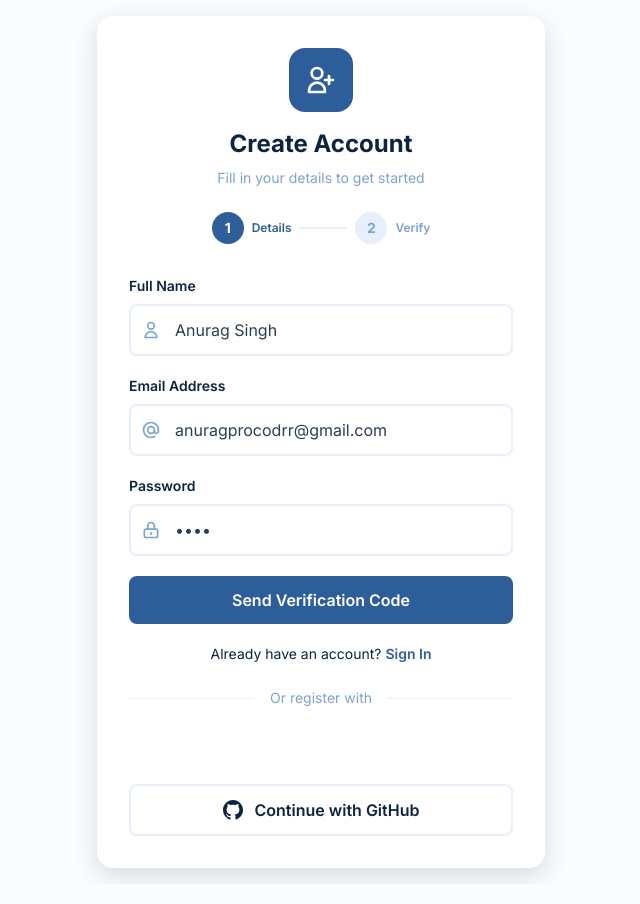
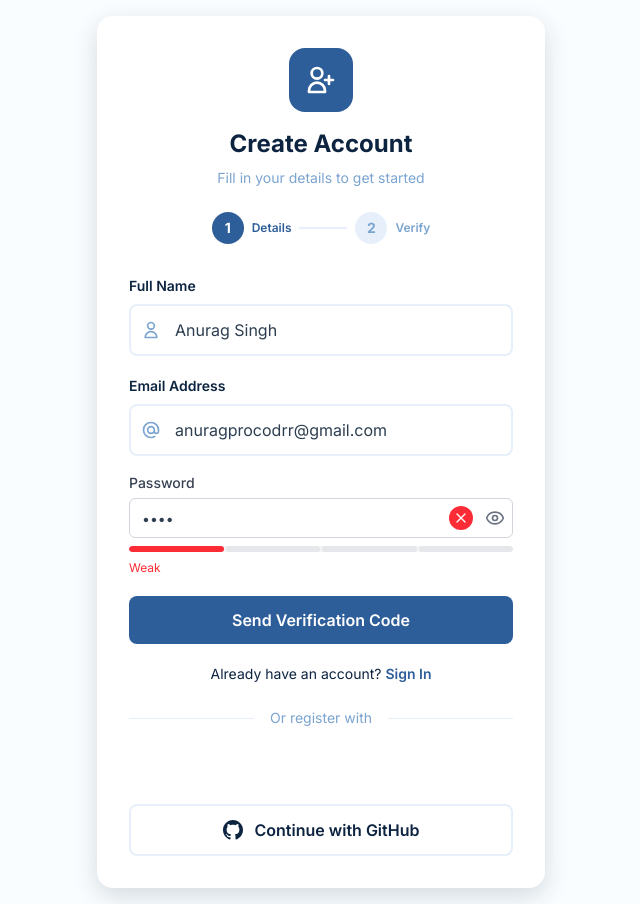
Before and after one commit to VarunMendre/Personal-Cloud-Drive, a React (Vite) app in the folder client/: page /register in a window 1280 px wide. Shown: the whole page, without its empty margins (319-959 px from the left). Built offline with nearby package versions, Linux system fonts and the light colour scheme; no server answers.

Commit message:
Password Strength animation

```diff
--- a/client/src/Register.jsx
+++ b/client/src/Register.jsx
@@ -7,6 +7,7 @@ import DOMPurify from "dompurify";
 import { loginWithGoogle } from "../src/apis/loginWithGoogle";
 import { Alert, AlertTitle, AlertDescription } from "./components/lightswind/alert";
 import { CheckCircle } from "lucide-react";
+import { PasswordStrengthIndicator } from "./components/lightswind/password-strength-indicator";
 
 const Register = () => {
   const BASE_URL = import.meta.env.VITE_BASE_URL;
@@ -308,29 +309,16 @@ const Register = () => {
 
               {/* Password Field */}
               <div>
-                <label htmlFor="password" className="block text-sm font-semibold mb-2" style={{ color: '#0D2440' }}>
-                  Password
-                </label>
-                <div className="relative">
-                  <div className="absolute inset-y-0 left-0 pl-3 flex items-center pointer-events-none">
-                    <svg className="w-5 h-5" style={{ color: '#7BA4D0' }} fill="none" stroke="currentColor" viewBox="0 0 24 24">
-                      <path strokeLinecap="round" strokeLinejoin="round" strokeWidth={2} d="M12 15v2m-6 4h12a2 2 0 002-2v-6a2 2 0 00-2-2H6a2 2 0 00-2 2v6a2 2 0 002 2zm10-10V7a4 4 0 00-8 0v4h8z" />
-                    </svg>
-                  </div>
-                  <input
-                    type="password"
-                    id="password"
-                    name="password"
-                    value={formData.password}
-                    onChange={handleChange}
-                    placeholder="Create a password"
-                    required
-                    className="w-full pl-11 pr-4 py-3 border-2 rounded-lg transition-all duration-200 focus:outline-none"
-                    style={{ borderColor: '#E7F0FA', backgroundColor: '#FFFFFF' }}
-                    onFocus={(e) => e.target.style.borderColor = '#2E5E99'}
-                    onBlur={(e) => e.target.style.borderColor = '#E7F0FA'}
-                  />
-                </div>
+                <PasswordStrengthIndicator
+                  value={formData.password}
+                  onChange={(value) => setFormData((prev) => ({ ...prev, password: value }))}
+                  label="Password"
+                  placeholder="Create a password"
+                  showScore={true}
+                  showScoreNumber={false}
+                  showVisibilityToggle={true}
+                  className="w-full"
+                />
               </div>
 
               {/* Send Verification Code Button */}
--- a/client/src/UserSettings.jsx
+++ b/client/src/UserSettings.jsx
@@ -11,6 +11,7 @@ import {
   FaEyeSlash,
 } from "react-icons/fa";
 import { Alert, AlertDescription, AlertTitle } from "./components/lightswind/alert";
+import { PasswordStrengthIndicator } from "./components/lightswind/password-strength-indicator";
 
 function UserSettings() {
   const { user } = useAuth();
@@ -530,53 +531,37 @@ function UserSettings() {
             )}
 
             <div>
-              <label className="block text-sm font-medium text-gray-700 mb-2">
-                New Password
-              </label>
-              <div className="relative">
-                <input
-                  type={showNewPassword ? "text" : "password"}
+              <PasswordStrengthIndicator
                 value={newPassword}
-                  onChange={(e) => setNewPassword(e.target.value)}
+                onChange={(value) => setNewPassword(value)}
+                label="New Password"
                 placeholder="Enter new password"
-                  className="w-full px-4 py-2 border border-gray-300 rounded-lg focus:outline-none focus:ring-2 focus:ring-blue-500 pr-10"
-                  required
-                  minLength={4}
-                  disabled={submitting}
+                showScore={true}
+                showScoreNumber={false}
+                showVisibilityToggle={true}
+                inputProps={{
+                  required: true,
+                  minLength: 4,
+                  disabled: submitting,
+                }}
               />
-                <button
-                  type="button"
-                  onClick={() => setShowNewPassword(!showNewPassword)}
-                  className="absolute right-3 top-1/2 -translate-y-1/2 text-gray-500 hover:text-gray-700"
-                >
-                  {showNewPassword ? <FaEyeSlash /> : <FaEye />}
-                </button>
-              </div>
             </div>
 
             <div>
-              <label className="block text-sm font-medium text-gray-700 mb-2">
-                Confirm New Password
-              </label>
-              <div className="relative">
-                <input
-                  type={showConfirmPassword ? "text" : "password"}
+              <PasswordStrengthIndicator
                 value={confirmPassword}
-                  onChange={(e) => setConfirmPassword(e.target.value)}
+                onChange={(value) => setConfirmPassword(value)}
+                label="Confirm New Password"
                 placeholder="Confirm new password"
-                  className="w-full px-4 py-2 border border-gray-300 rounded-lg focus:outline-none focus:ring-2 focus:ring-blue-500 pr-10"
-                  required
-                  minLength={4}
-                  disabled={submitting}
+                showScore={true}
+                showScoreNumber={false}
+                showVisibilityToggle={true}
+                inputProps={{
+                  required: true,
+                  minLength: 4,
+                  disabled: submitting,
+                }}
               />
-                <button
-                  type="button"
-                  onClick={() => setShowConfirmPassword(!showConfirmPassword)}
-                  className="absolute right-3 top-1/2 -translate-y-1/2 text-gray-500 hover:text-gray-700"
-                >
-                  {showConfirmPassword ? <FaEyeSlash /> : <FaEye />}
-                </button>
-              </div>
             </div>
 
             <button
--- /dev/null
+++ b/client/src/components/lightswind/input.jsx
@@ -0,0 +1,17 @@
+import * as React from "react";
+import { cn } from "../../lib/utils";
+
+export const Input = React.forwardRef(({ className, type, ...props }, ref) => {
+  return (
+    <input
+      type={type}
+      className={cn(
+        "flex h-10 w-full rounded-md border border-gray-300 bg-white px-3 py-2 text-sm placeholder:text-gray-400 focus:outline-none focus:ring-2 focus:ring-blue-500 focus:border-transparent disabled:cursor-not-allowed disabled:opacity-50",
+        className
+      )}
+      ref={ref}
+      {...props}
+    />
+  );
+});
+Input.displayName = "Input";
--- /dev/null
+++ b/client/src/components/lightswind/label.jsx
@@ -0,0 +1,16 @@
+import * as React from "react";
+import { cn } from "../../lib/utils";
+
+export const Label = React.forwardRef(({ className, ...props }, ref) => {
+  return (
+    <label
+      ref={ref}
+      className={cn(
+        "text-sm font-medium leading-none text-gray-700 peer-disabled:cursor-not-allowed peer-disabled:opacity-70",
+        className
+      )}
+      {...props}
+    />
+  );
+});
+Label.displayName = "Label";
--- /dev/null
+++ b/client/src/components/lightswind/password-strength-indicator.jsx
@@ -0,0 +1,180 @@
+import React, { useState, useEffect, useRef } from "react";
+import { cn } from "../../lib/utils";
+import { Input } from "./input";
+import { Label } from "./label";
+import { Eye, EyeOff, Check, X } from "lucide-react";
+
+export const StrengthLevel = {
+  EMPTY: "empty",
+  WEAK: "weak",
+  MEDIUM: "medium",
+  STRONG: "strong",
+  VERY_STRONG: "very-strong"
+};
+
+// Password strength calculation based on common rules
+const calculateStrength = (password) => {
+  if (!password) return { score: 0, level: StrengthLevel.EMPTY };
+
+  let score = 0;
+
+  // Length check
+  if (password.length > 5) score += 1;
+  if (password.length > 8) score += 1;
+
+  // Character variety checks
+  if (/[A-Z]/.test(password)) score += 1;
+  if (/[a-z]/.test(password)) score += 1;
+  if (/[0-9]/.test(password)) score += 1;
+  if (/[^A-Za-z0-9]/.test(password)) score += 1;
+
+  // Determine level based on score
+  let level = StrengthLevel.EMPTY;
+  if (score === 0) level = StrengthLevel.EMPTY;
+  else if (score <= 2) level = StrengthLevel.WEAK;
+  else if (score <= 4) level = StrengthLevel.MEDIUM;
+  else if (score <= 5) level = StrengthLevel.STRONG;
+  else level = StrengthLevel.VERY_STRONG;
+
+  return { score, level };
+};
+
+// Colors for different strength levels
+const strengthColors = {
+  [StrengthLevel.EMPTY]: "bg-gray-200",
+  [StrengthLevel.WEAK]: "bg-red-500",
+  [StrengthLevel.MEDIUM]: "bg-orange-500",
+  [StrengthLevel.STRONG]: "bg-green-500",
+  [StrengthLevel.VERY_STRONG]: "bg-emerald-500",
+};
+
+// Text labels for different strength levels
+const strengthLabels = {
+  [StrengthLevel.EMPTY]: "Empty",
+  [StrengthLevel.WEAK]: "Weak",
+  [StrengthLevel.MEDIUM]: "Medium",
+  [StrengthLevel.STRONG]: "Strong",
+  [StrengthLevel.VERY_STRONG]: "Very Strong",
+};
+
+export function PasswordStrengthIndicator({
+  value,
+  className,
+  label = "Password",
+  showScore = true,
+  showScoreNumber = false,
+  onChange,
+  onStrengthChange,
+  placeholder = "Enter your password",
+  showVisibilityToggle = true,
+  inputProps,
+}) {
+  const [password, setPassword] = useState(value || "");
+  const [showPassword, setShowPassword] = useState(false);
+  const { score, level } = calculateStrength(password);
+  const inputRef = useRef(null);
+
+  useEffect(() => {
+    if (onStrengthChange) {
+      onStrengthChange(level);
+    }
+  }, [level, onStrengthChange]);
+
+  const handleChange = (e) => {
+    const newValue = e.target.value;
+    setPassword(newValue);
+    if (onChange) onChange(newValue);
+  };
+
+  const toggleVisibility = () => {
+    setShowPassword(!showPassword);
+    // Focus back on input after toggling visibility
+    setTimeout(() => {
+      if (inputRef.current) inputRef.current.focus();
+    }, 0);
+  };
+
+  return (
+    <div className={cn("space-y-2", className)}>
+      {label && (
+        <div className="flex justify-between items-center">
+          <Label htmlFor="password">{label}</Label>
+          {showScoreNumber && (
+            <span className="text-xs text-gray-500">
+              {Math.floor((score / 6) * 10)}/10
+            </span>
+          )}
+        </div>
+      )}
+
+      <div className="relative">
+        <Input
+          ref={inputRef}
+          id="password"
+          type={showPassword ? "text" : "password"}
+          value={password}
+          onChange={handleChange}
+          placeholder={placeholder}
+          className="pr-10"
+          {...inputProps}
+        />
+
+        {showVisibilityToggle && (
+          <button
+            type="button"
+            onClick={toggleVisibility}
+            className="absolute right-2 top-1/2 -translate-y-1/2 text-gray-500 hover:text-gray-700 transition-colors"
+            aria-label={showPassword ? "Hide password" : "Show password"}
+          >
+            {showPassword ? (
+              <EyeOff className="h-5 w-5" />
+            ) : (
+              <Eye className="h-5 w-5" />
+            )}
+          </button>
+        )}
+
+        {password && (
+          <div className="absolute right-10 top-1/2 -translate-y-1/2">
+            <div className={cn(
+              "w-6 h-6 rounded-full flex items-center justify-center",
+              level === StrengthLevel.WEAK ? "bg-red-500" : level === StrengthLevel.MEDIUM ? "bg-orange-500" : "bg-green-500"
+            )}>
+              {level === StrengthLevel.WEAK ? (
+                <X className="h-4 w-4 text-white" />
+              ) : (
+                <Check className="h-4 w-4 text-white" />
+              )}
+            </div>
+          </div>
+        )}
+      </div>
+
+      {/* Password strength bar */}
+      <div className="h-1.5 w-full bg-gray-100 rounded-full overflow-hidden flex gap-0.5">
+        {Array.from({ length: 4 }).map((_, i) => (
+          <div
+            key={i}
+            className={cn(
+              "h-full flex-1 rounded-full transition-all duration-300",
+              i < Math.min(Math.ceil(score / 1.5), 4) ? strengthColors[level] : "bg-gray-200"
+            )}
+          />
+        ))}
+      </div>
+
+      {/* Strength label */}
+      {showScore && level !== StrengthLevel.EMPTY && (
+        <p className={cn(
+          "text-xs transition-colors",
+          level === StrengthLevel.WEAK ? "text-red-500" :
+          level === StrengthLevel.MEDIUM ? "text-orange-500" :
+          level === StrengthLevel.STRONG ? "text-green-500" :
+          "text-emerald-500"
+        )}>
+          {strengthLabels[level]}
+        </p>
+      )}
+    </div>
+  );
+}
```
Lines whose indentation alone changed are shown as unchanged.
